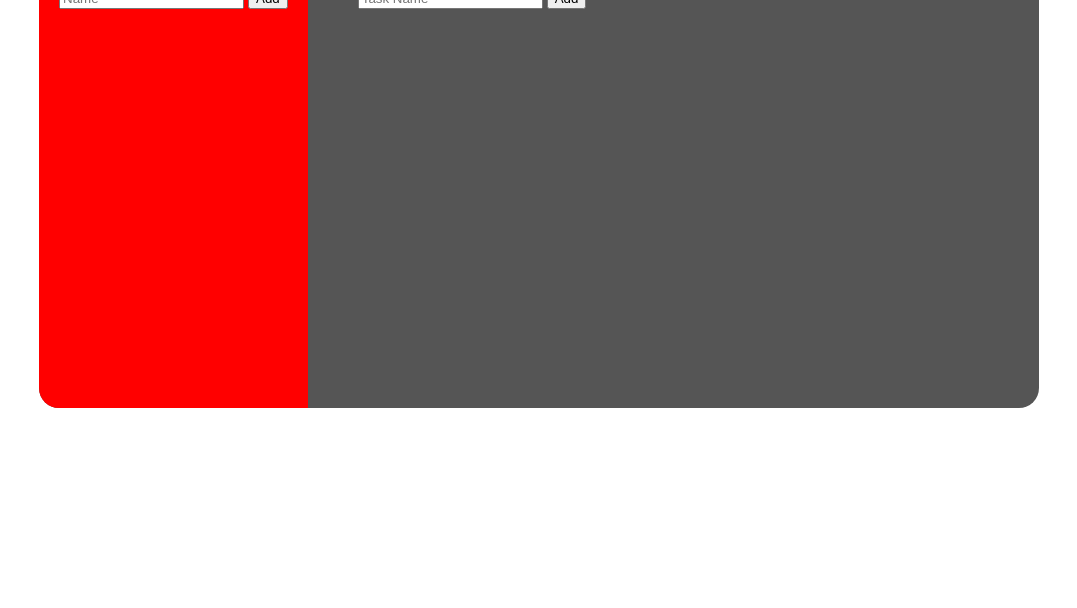
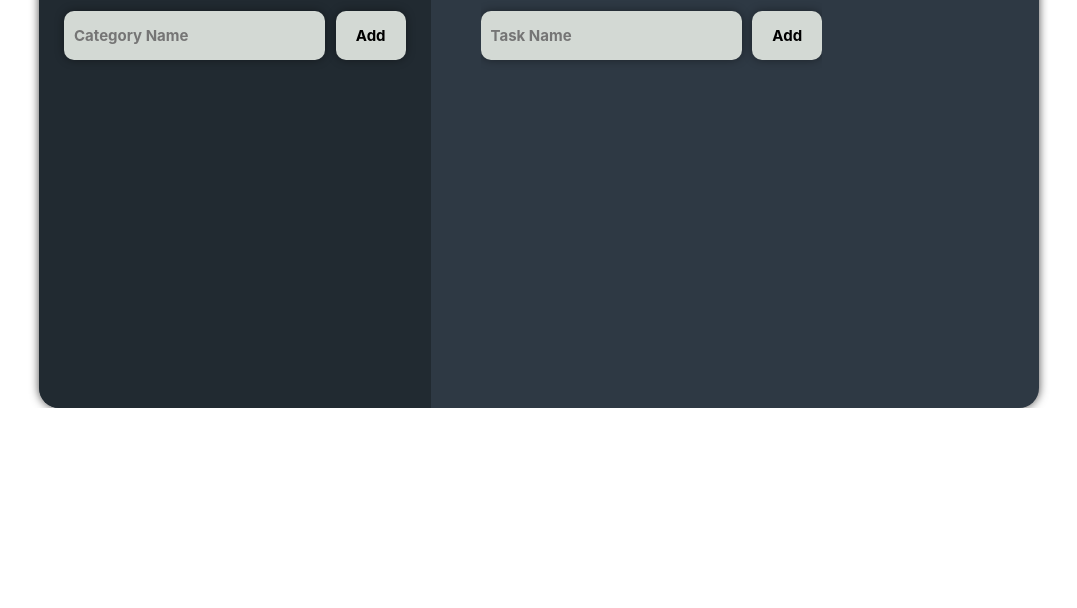
Before and after one commit to Nongtajkrub/todo-web, a website with bundled scripts: page index.html in a window 1280 px wide. Shown: the part 192-800 px from the top of the page, without its empty margins (101-1178 px from the left). Built offline with nearby package versions, Linux system fonts and the light colour scheme.

Commit message:
Add styleing

```diff
--- a/css/style.css
+++ b/css/style.css
@@ -1,26 +1,87 @@
+* {
+	font-family: Inter,Helvetica,"Apple Color Emoji","Segoe UI Emoji",NotoColorEmoji,"Noto Color Emoji","Segoe UI Symbol","Android Emoji",EmojiSymbols,-apple-system,system-ui,"Segoe UI",Roboto,"Helvetica Neue","Noto Sans",sans-serif;
+	font-weight: 700;
+	overflow: hidden;
+}
+
 body {
-  margin-top: 100px;
-  display: flex;
-  justify-content: center;
+	margin-top: 100px;
+	display: flex;
+	justify-content: center;
 }
 
 .container {
 	height: 500px;
 	width: 1000px;
 	max-width: 94vw;
-	background-color: #555;
+	background-color: #2E3944;
 
 	border-radius: 20px;
 
 	display: flex;
+
+	box-shadow: 0px 0px 10px rgba(0, 0, 0, 0.7);
 }
 
 .container .category-container {
 	border-radius: 20px 0px 0px 20px;
 
-	background-color: red;
-	padding-right: 20px;
-	padding-left: 20px;
+	background-color: #212A31;
+	padding-right: 25px;
+	padding-left: 25px;
+}
+
+h1 {
+	font-size: 40px;
+	color: #D3D9D4;
+	text-shadow: 0px 0px 10px rgba(0, 0, 0, 0.3);
+}
+
+.container .category-container input,
+.container .task-list-container input,
+.container .category-container button,
+.container .task-list-container button,
+.container .category-container h4 {
+	border-radius: 10px;
+	border: none;
+	background-color: #D3D9D4;
+	box-shadow: 0px 0px 10px rgba(0, 0, 0, 0.4);
+}
+
+.container .category-container input,
+.container .task-list-container input {
+	padding: 15px 10px;
+	font-size: 15px;
+	transition: all 0.4s ease;
+	margin-bottom: 10px;
+}
+
+.container .category-container button,
+.container .task-list-container button {
+	margin-left: 7px;
+	font-size: 15px;
+	padding: 15px 20px;
+	transition: all 0.2s ease;
+	margin-bottom: 10px;
+}
+
+.container .category-container button:hover,
+.container .task-list-container button:hover,
+.container .category-container h4:hover {
+	background-color: #124E66;
+}
+
+.container .category-container input:focus,
+.container .task-list-container input:focus {
+	outline: none;
+}
+
+.container .category-container h4 {
+	padding: 10px 10px;
+	border-radius: 10px;
+	margin-top: 10px;
+	margin-bottom: 0px;
+	padding: 15px 10px;
 }
 
 .container .category-container .category-list-container {
--- a/index.html
+++ b/index.html
@@ -13,7 +13,7 @@
 		<div class="category-container">
 			<h1>Category</h1>
 
-			<input type="text" placeholder="Name" id="categoryNameInput"></input>
+			<input type="text" placeholder="Category Name" id="categoryNameInput"></input>
 			<button type="button" id="addCategoryButton">Add</button>
 
 			<div class="category-list-container">
--- a/src/script.ts
+++ b/src/script.ts
@@ -4,7 +4,7 @@ interface Task {
 }
 
 interface Category {
-	element: HTMLButtonElement;
+	element: HTMLHeadElement;
 	tasks: Array<Task>;
 }
 
@@ -34,7 +34,7 @@ function addCategory(name: string): void {
 	}
 
 	categories.push({
-		element: document.createElement("button"),
+		element: document.createElement("h4"),
 		tasks: []
 	});
 
@@ -73,7 +73,7 @@ function addTaskToCategory(category: Category, name: string, state?: boolean): v
 }
 
 addCategoryButton.addEventListener("click", () => {
-	if (categoryNameInput.value === null) {
+	if (categoryNameInput.value.trim() === "") {
 		return;
 	}
 
```
